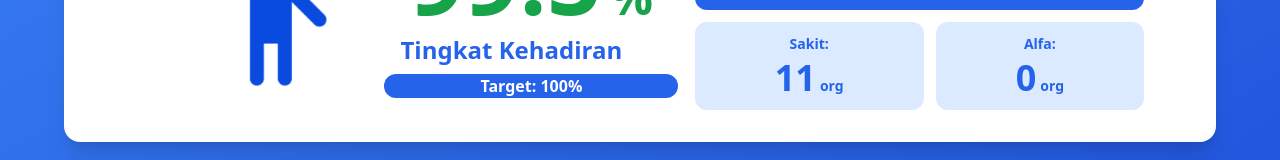
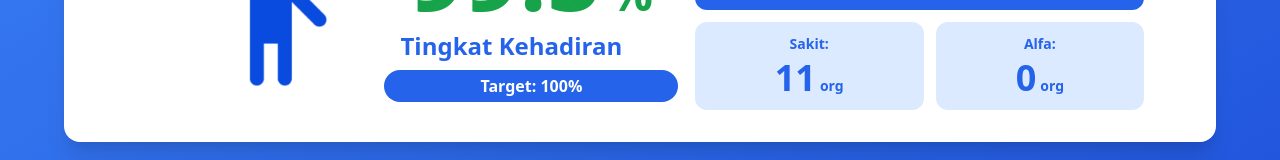
Before and after one commit to marieshaas/kpi_dashboard, a React (Create React App) app: page / in a window 1280 px wide. Shown: the part 366-526 px from the top of the page. Built offline with nearby package versions, Linux system fonts and the light colour scheme.

Commit message:
edit people.11

```diff
--- a/src/components/peoplePage.jsx
+++ b/src/components/peoplePage.jsx
@@ -53,7 +53,7 @@ const PeoplePage = ({ data }) => {
                 {data.kpis.attendance.label}
               </p>
               <div className="flex justify-center gap-10">
-                    <span className="bg-blue-600  text-white text-base font-semibold px-24 ml-20 mt-2 rounded-2xl">
+                    <span className="bg-blue-600  text-white text-base font-semibold px-24 py-1 ml-20 mt-2 rounded-2xl">
                       Target: {data.kpis.attendance.target}{data.kpis.attendance.unit}
                     </span>
               </div>
```
